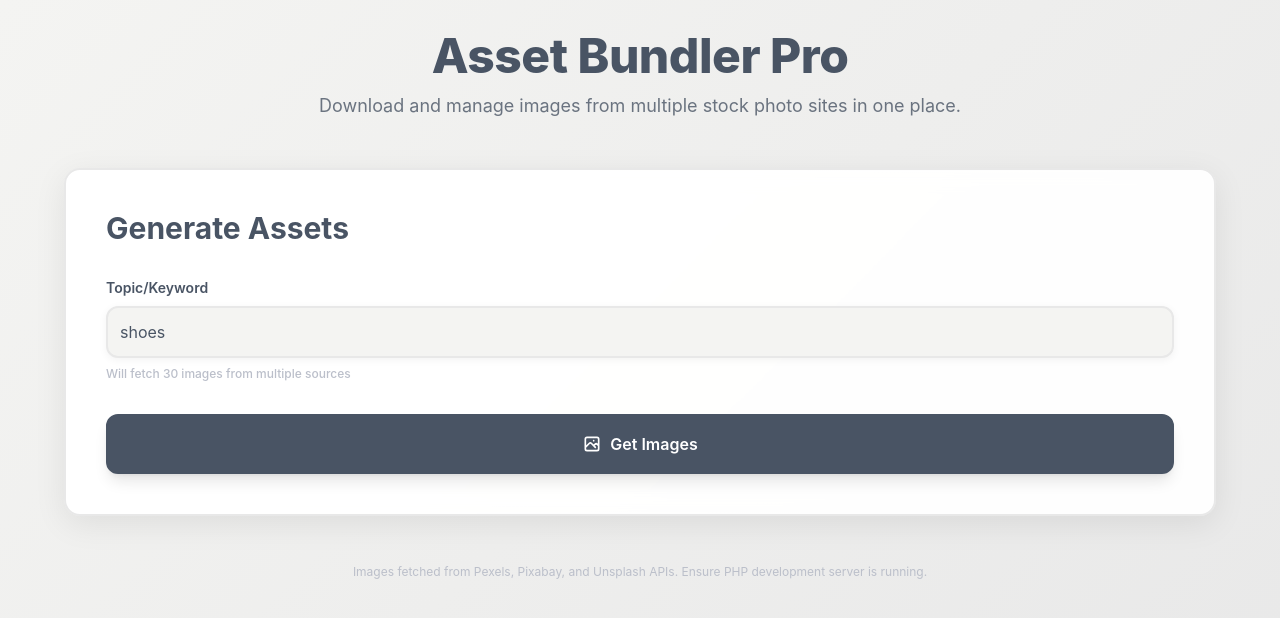
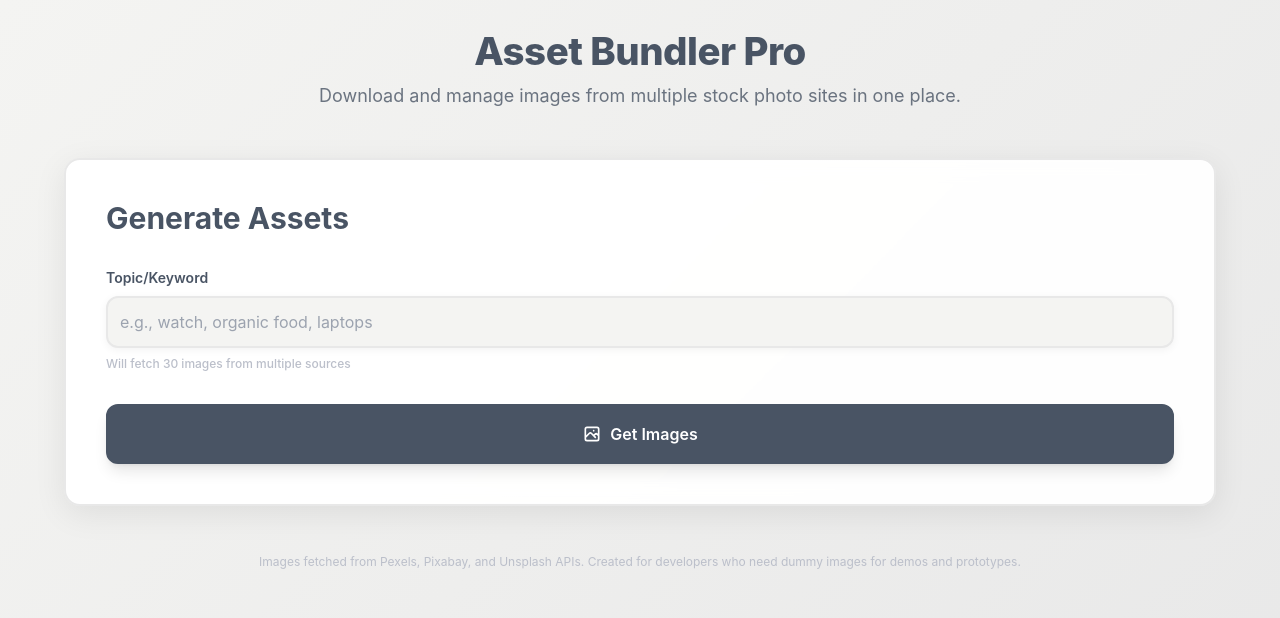
Before and after one commit to Ajasmt08/Asset-Bundler-Pro, a PHP site: page / in a window 1280 px wide. Shown: the top 618 px of the page. Run offline with PHP 8.4, Linux system fonts and the light colour scheme; some libraries are stand-ins or nearby versions.

Commit message:
Some style chnages

```diff
--- a/assets/css/style.css
+++ b/assets/css/style.css
@@ -30,15 +30,43 @@ body {
 .site-header {
     color: #495464;
     letter-spacing: -0.5px;
+    font-size: 2.4rem !important; /* 40px on mobile */
+    line-height: 1.2;
+}
+
+@media (min-width: 768px) {
+    .site-header {
+        font-size: 3rem; /* 48px on medium screens */
+    }
+}
+
+@media (min-width: 1024px) {
+    .site-header {
+        font-size: 3.5rem; /* 56px on large screens */
+    }
 }
 
 .site-description {
     color: #495464;
     opacity: 0.8;
+    font-size: 1.125rem; /* 18px */
+}
+
+@media (min-width: 768px) {
+    .site-description {
+        font-size: 1.25rem; /* 20px on medium screens */
+    }
 }
 
 .section-header {
     color: #495464;
+    font-size: 1.875rem; /* 30px */
+}
+
+@media (min-width: 768px) {
+    .section-header {
+        font-size: 2.25rem; /* 36px on medium screens */
+    }
 }
 
 .input-label {
--- a/index.php
+++ b/index.php
@@ -46,7 +46,7 @@
                 <!-- Topic -->
                 <div>
                     <label for="topic" class="block text-sm font-semibold mb-2 input-label">Topic/Keyword</label>
-                    <input type="text" id="topic" value="shoes" placeholder="e.g., watch, organic food, laptops" class="w-full p-3 border-2 rounded-xl focus:outline-none focus:ring-2 text-base form-input">
+                    <input type="text" id="topic" value="" placeholder="e.g., watch, organic food, laptops" class="w-full p-3 border-2 rounded-xl focus:outline-none focus:ring-2 text-base form-input">
                     <p class="mt-2 text-xs font-medium input-hint">Will fetch 30 images from multiple sources</p>
                 </div>
             </div>
@@ -96,7 +96,7 @@
 
         <!-- PHP Scripts Placeholder (Informational only) -->
         <footer class="text-center text-xs mt-10 site-footer">
-            Images fetched from Pexels, Pixabay, and Unsplash APIs. Ensure PHP development server is running.
+            Images fetched from Pexels, Pixabay, and Unsplash APIs. Created for developers who need dummy images for demos and prototypes.
         </footer>
     </div>
 
```
